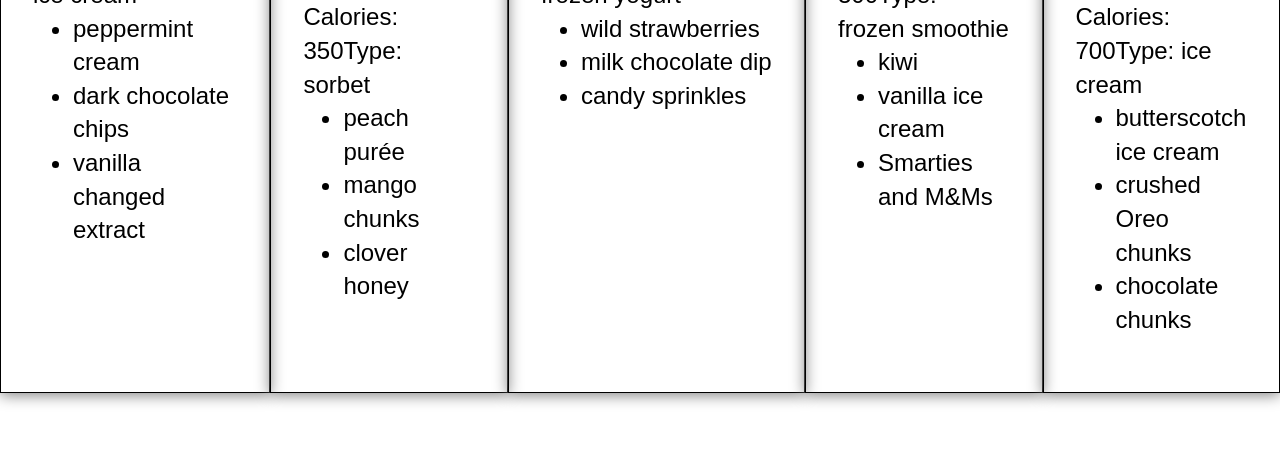
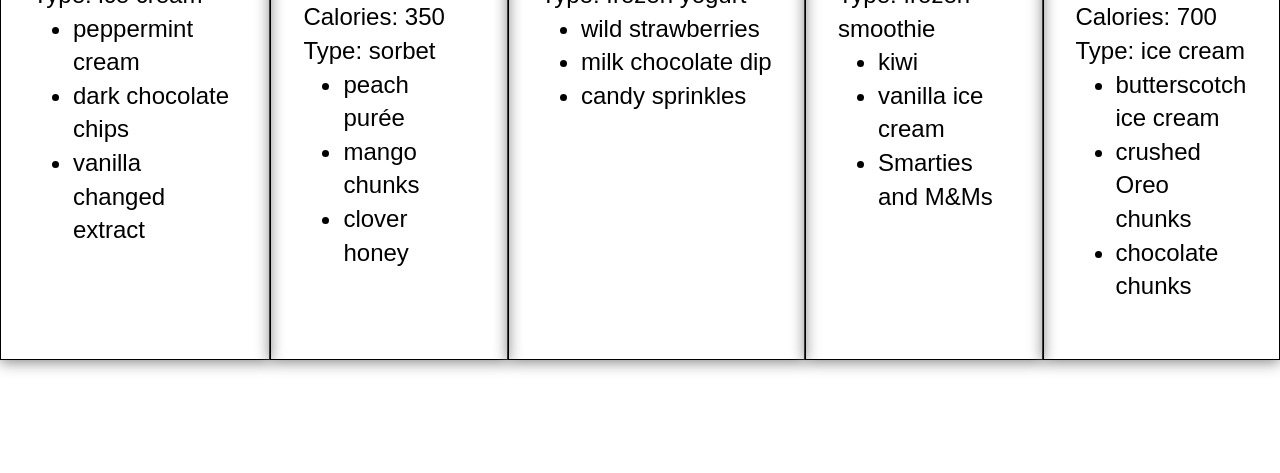
Before and after one commit to Tyler97-eng/comp1073lab10, a plain HTML site: page Lab 10 - Tyler Elliott/index.html in a window 1280 px wide. Shown: the part 619-1092 px from the top of the page. After the commit the page ends 1059 px from the top, so only its background shows below. Drawn offline with Linux system fonts and the light colour scheme.

Commit message:
Add files via upload

```diff
--- a/Lab 10 - Tyler Elliott/index.html
+++ b/Lab 10 - Tyler Elliott/index.html
@@ -82,6 +82,7 @@
 				let h2 = document.createElement('h2');
 				let img = document.createElement('img');
 				let p1 = document.createElement('p1');
+				let br = document.createElement('br');
 				let p2 = document.createElement('p2');
 				let list = document.createElement('ul');
 
@@ -109,6 +110,7 @@
 				article.appendChild(img);
 				article.appendChild(h2);
 				article.appendChild(p1);
+				article.appendChild(br);
 				article.appendChild(p2);
 				article.appendChild(list);
 				section.appendChild(article);
```
